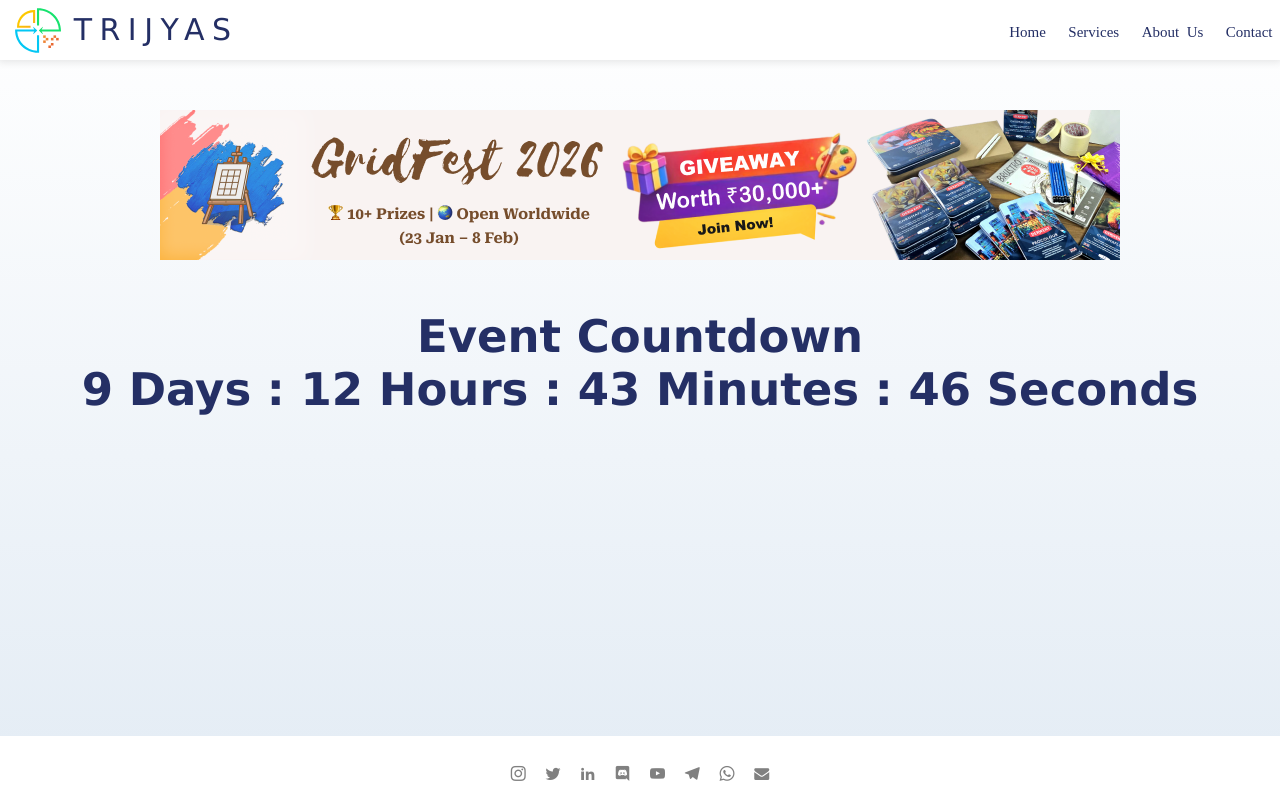
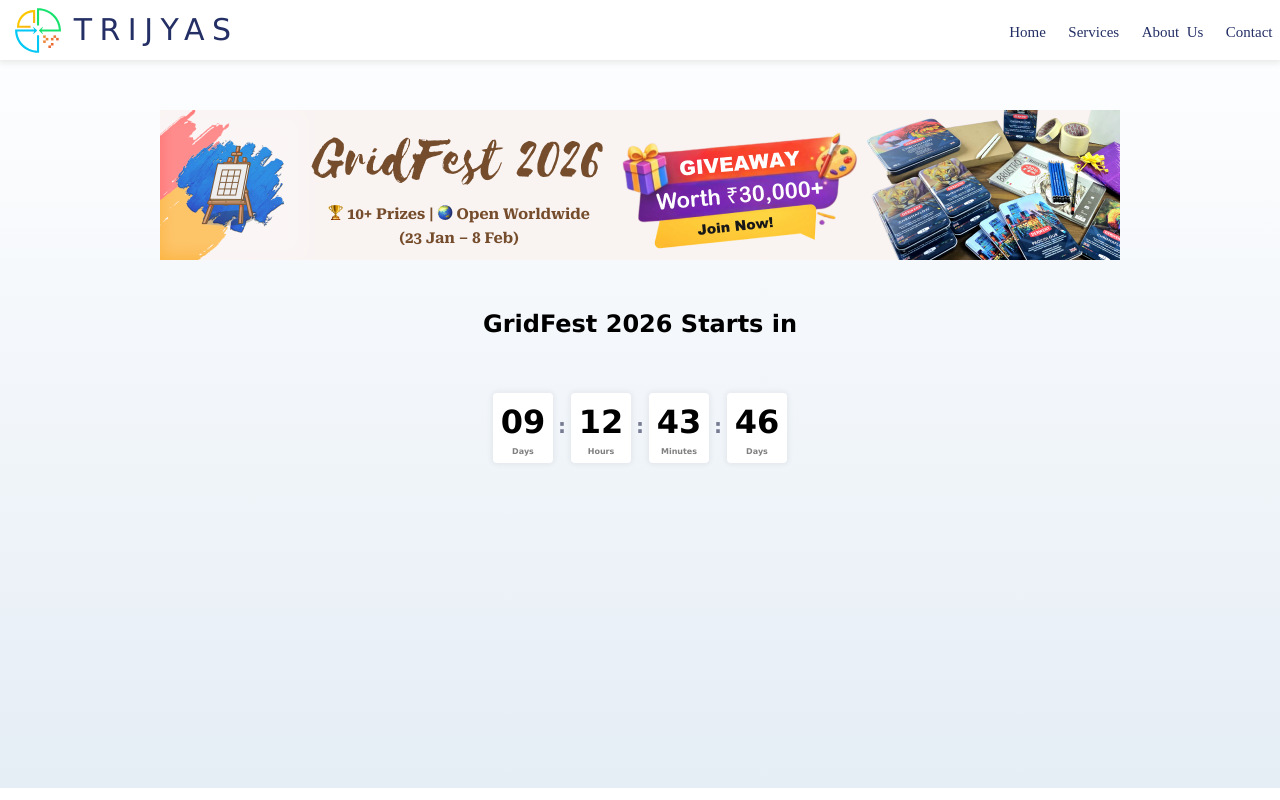
Before and after one commit to trijyas/trijyas.github.io, a plain HTML site: page gridfest2026/index.html in a window 1280 px wide. Shown: the top 800 px of the page. Drawn offline with Linux system fonts and the light colour scheme; files that its build step writes are made by us from their sources; a script that the page names is missing; files whose address does not match are found by name.

Commit message:
gridFest_timer

```diff
--- a/gridfest2026/index.html
+++ b/gridfest2026/index.html
@@ -2,7 +2,7 @@
 <html>
 
 <head>
-    <title>Grid App for Artists - Trijyas.in</title>
+    <title>GridFest 2026 - Trijyas.in</title>
     <base href="../">
     <link rel="canonical" href="gridfest2026/">
     <link rel="stylesheet" href="files/css/base.css" />
@@ -59,9 +59,13 @@ crossorigin="anonymous"></script>
     <style>
             #timer{
                 margin-bottom: 320px;
+                color: black ;
+                font-size: 20px;
             }
             #timer::before{
-                content: "Event Countdown";
+                margin: 50px;
+                content: "GridFest 2026 Starts in";
+                font-size: 24px;
                 display: block;
             }
             #gridfest{
@@ -71,8 +75,33 @@ crossorigin="anonymous"></script>
                 display: block;
             }
 
+            .timeTile{
+                margin: 5px;
+                padding: 5px;
+                display: inline-block;
+                width: 50px;
+                text-align: center;
+                background-color: white;
+                border-radius: 4px;
+                vertical-align: middle;
+                color: black;
+
+                box-shadow: 0 0 5px 2px rgba(0,0,0,0.05);
+
+            }
+            .timeTile > span{
+                display: block;
+                font-size: 8px;
+                line-height: 1.5em;
+                color: gray;
+            }
+            .timeTile > span:first-child{
+                color: black;
+                font-size: 32px !important;
+            }
+
     </style>
-    <h1 id="timer" style="text-align: center;"> 11 Days : 00 Hours : 00 Minutes :: 00 Seconds </h3>
+    <h1 id="timer" style="text-align: center;"></h3>
 
 
     <div id="gridfest" class="container gridapp">
@@ -136,6 +165,9 @@ crossorigin="anonymous"></script>
             #gridFestHeading > p{
                 text-align: left;
             }
+
+
+
 
 
         </style>
@@ -327,10 +359,11 @@ Follower count, views, or popularity do not matter — creativity does.<br/>
         timer = document.getElementById("timer");
         gridApp = document.getElementById("gridfest");
 
+        function pad(num){
+            return String(num).padStart(2, '0');
+        }
 
-
-        var interval = setInterval(()=>{
-
+        function update(){
             var eventDate = new Date(Date.UTC(2026,0,23,6,30,0));
             var currentdate = new Date();
 
@@ -357,11 +390,14 @@ Follower count, views, or popularity do not matter — creativity does.<br/>
 
                 var seconds = Math.floor( difference / (1000))
 
-                timer.innerHTML = days + " Days : " + hours + " Hours : " + minutes + " Minutes : " + seconds + " Seconds";
+                timer.innerHTML = "<div><p class='timeTile' ><span>" + pad(days) + "</span><span>Days</span></p>:<p class='timeTile'><span>" + pad(hours) + "</span><span>Hours</span></p>:<p class='timeTile'><span>" + pad(minutes) + "</span><span>Minutes</span></p>:<p class='timeTile'><span>" + pad(seconds) + "</span><span>Days</span></p></div>";
 
 
             }
-        },500);
+        }
+
+        update();
+        var interval = setInterval(update,500);
 
 
 
```
Also changed, not shown: 3 other files.
